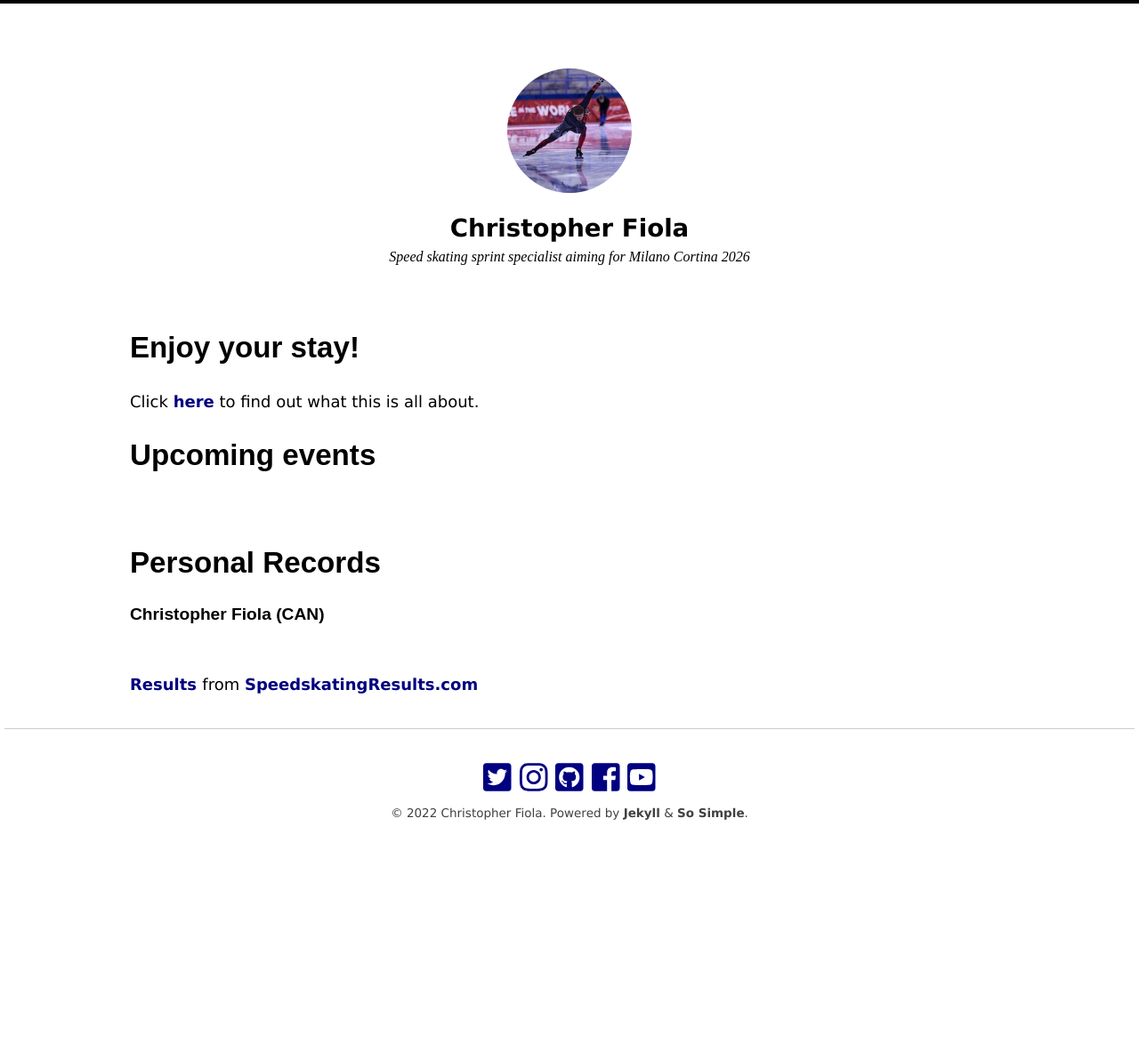
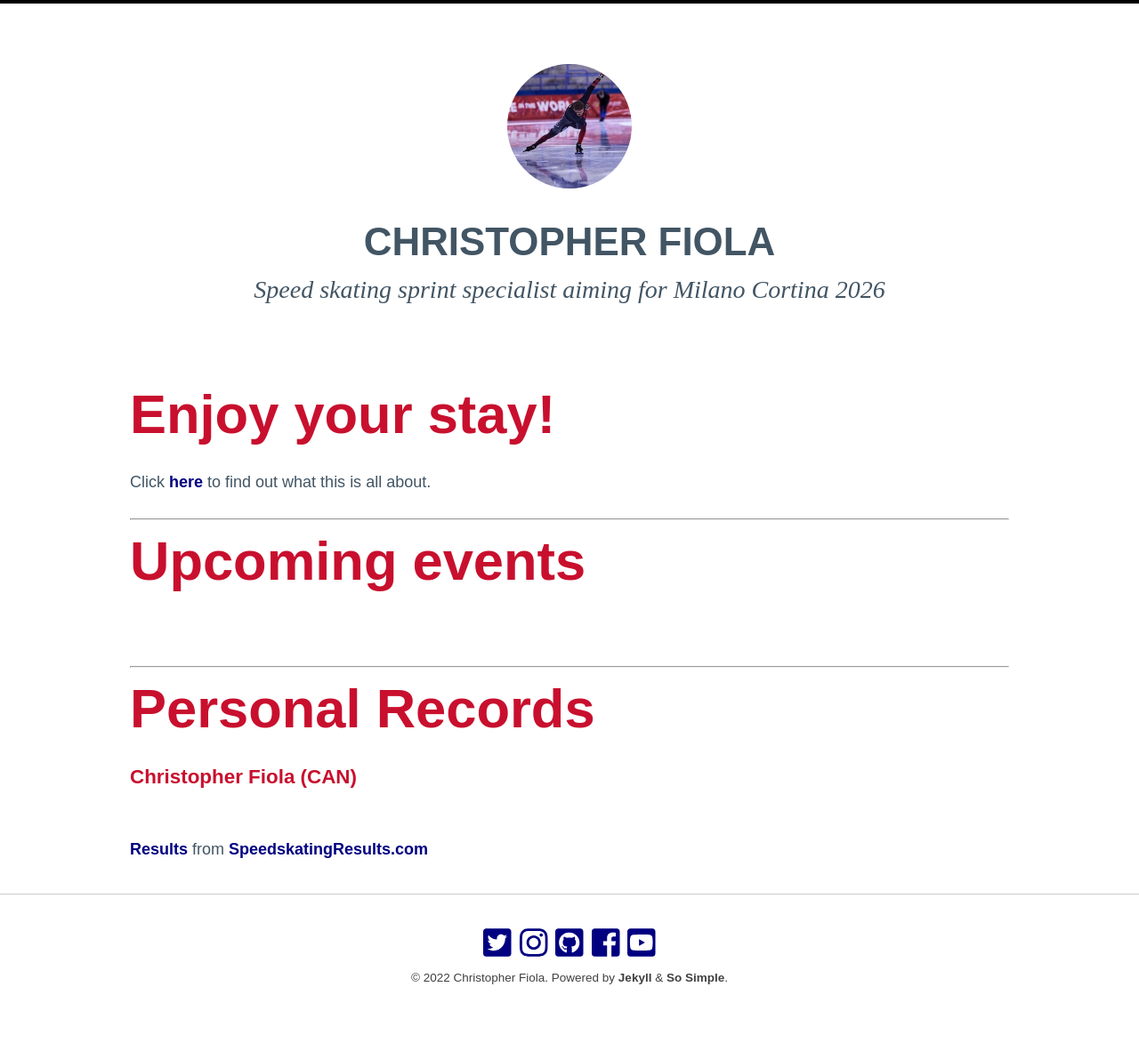
Before and after one commit to ChrisFiola/chrisfiola.github.io, a Jekyll site: the page built from home.md, in a window 1280 px wide. Shown: the whole page at 89% size. Built offline with Jekyll 4.4.1, drawn with Linux system fonts in a browser that asks for light colours; nearby versions of some CDN libraries; some web fonts are replaced; a script that is not in the unit is left out; before the commit the page ends 1001 px from its top, so only the background shows below that.

Commit message:
Big Overhaul

```diff
--- a/_sass/so-simple/_base.scss
+++ b/_sass/so-simple/_base.scss
@@ -53,6 +53,7 @@
 h6 {
   font-family: $headline-font-family;
   text-rendering: optimizeLegibility; /* enable common ligatures and kerning */
+  color: #c8102e;
 }
 
 h1 {
--- a/_sass/so-simple/_global.scss
+++ b/_sass/so-simple/_global.scss
@@ -74,9 +74,10 @@
 .site-title {
   margin: 0.5em 0 0;
   padding: 0;
+  text-transform: uppercase;
+  font-family: $sans-serif-font-family;
   @include fluid-type($min-vw, $max-vw, $h2-min, $h2-max);
-  font-weight: 700;
-
+  font-weight: 900;
   a {
     text-decoration: none;
   }
@@ -85,7 +86,7 @@
 .site-description {
   margin-bottom: 1em;
   font-family: $description-font-family;
-  @include fluid-type($min-vw, $max-vw, $h5-min, $h5-max);
+  font-size: 28px;
   font-weight: 400;
   font-style: italic;
 }
--- a/_sass/so-simple/_skin.scss
+++ b/_sass/so-simple/_skin.scss
@@ -3,7 +3,7 @@
    ========================================================================== */
 
 body {
-  color: $text-color;
+  color: #425564;
   background: $background-color;
   border-top-color: $nav-background-color;
 }
@@ -27,7 +27,7 @@
 
 .site-title {
   a {
-    color: $text-color;
+    color: #425564;
   }
 }
 
--- a/_sass/so-simple/_variables.scss
+++ b/_sass/so-simple/_variables.scss
@@ -16,8 +16,8 @@
 $max-font-size: 18px !default;
 
 /* Calculate Modular Scale */
-$modular-scale-1: 1.067 !default; /* small */
-$modular-scale-2: 1.2 !default; /* large */
+$modular-scale-1: 1.2 !default; /* small */
+$modular-scale-2: 1.4 !default; /* large */
 /* Heading 1 */
 $h1-min: $modular-scale-1 * $modular-scale-1 * $modular-scale-1 * $modular-scale-1 * $base-font-size !default;
 $h1-max: $modular-scale-2 * $modular-scale-2 * $modular-scale-2 * $modular-scale-2 * $base-font-size !default;
--- a/home.md
+++ b/home.md
@@ -7,17 +7,18 @@
 
 Click [here](https://chrisfiola.github.io/updates/new-update/) to find out what this is all about.
 
-
+---
 # Upcoming events
 
 <div data-tockify-component="mini" data-tockify-calendar="chrisfiola.github.io"></div>
 <script data-cfasync="false" data-tockify-script="embed" src="https://public.tockify.com/browser/embed.js"></script><br />
 
+---
+
 <!-- Personal Records table -->
 <head>
   <meta http-equiv="content-type" content="text/html; charset=utf-8" />
   <style type="text/css" media="screen">
-    body {font-family: 'Lucida Grande', Verdana, Arial, sans-serif; padding: 5px;}
     table.records {margin: 1em; border-collapse: collapse; }
     table.records td {padding: .2em .5em; }
     table.records td.distance {width: 5em; font-weight: bold;}
```
